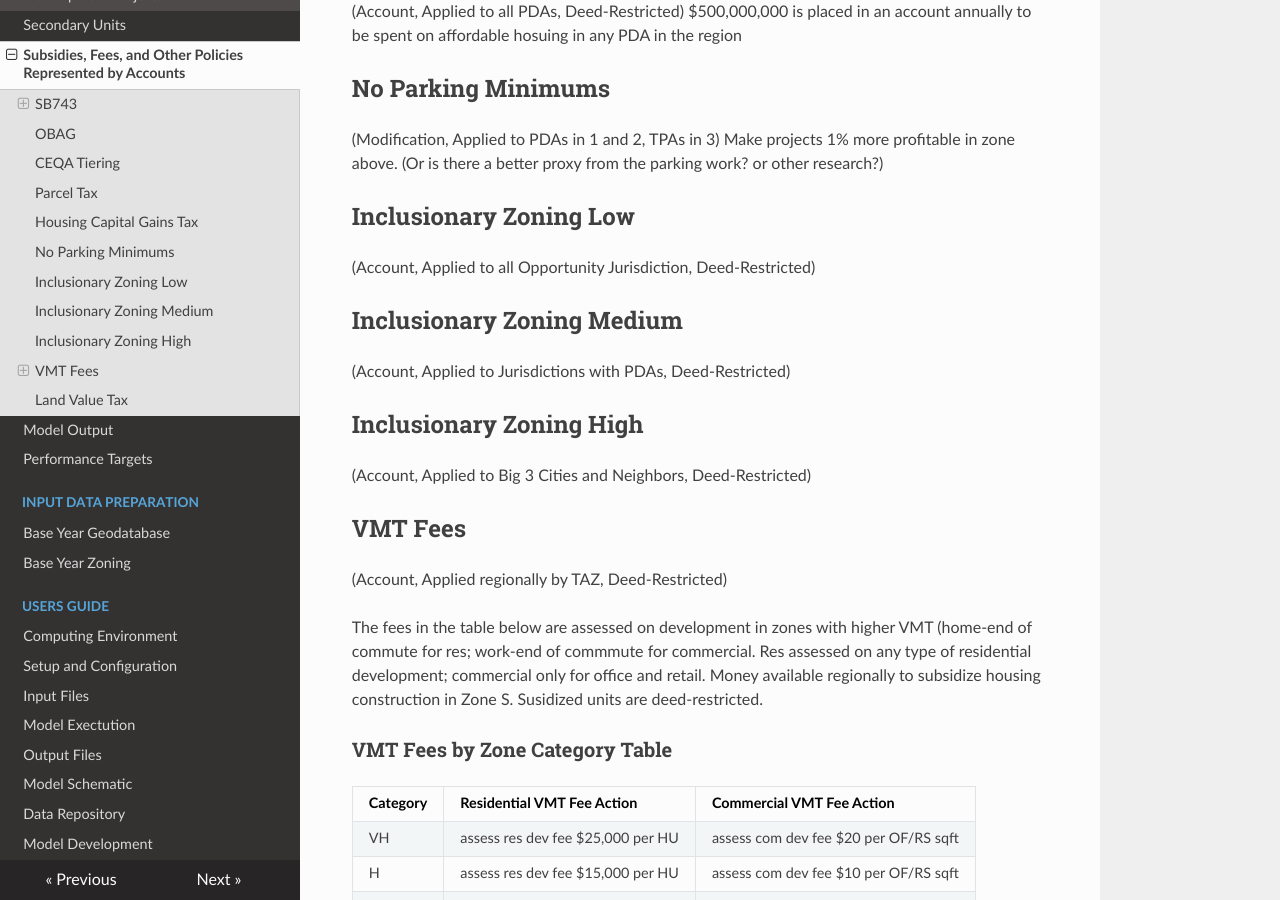
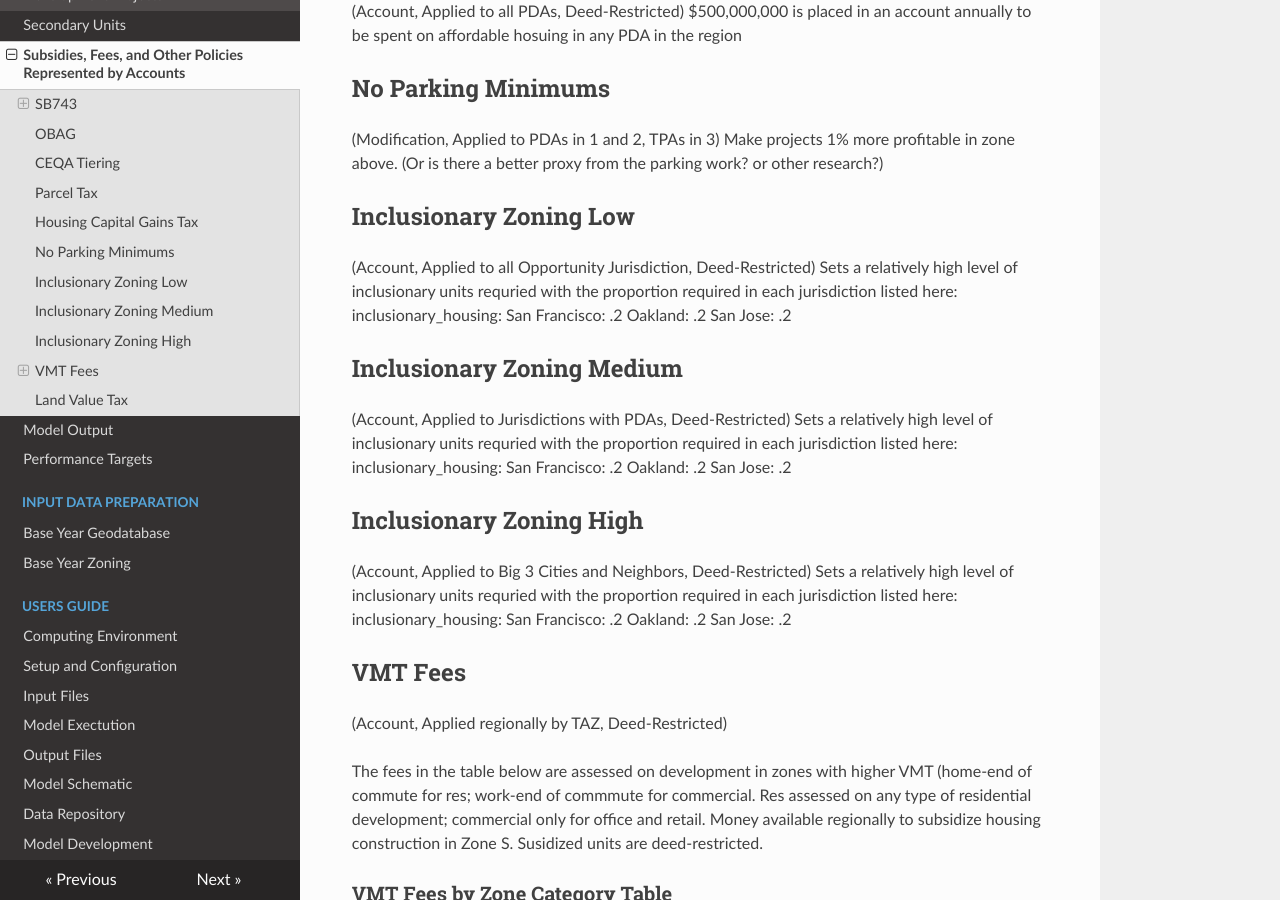
Before and after one commit to BayAreaMetro/baus_docs2, an MkDocs documentation site: the page built from docs/pba40/accounts_pba40.md, in a window 1280 px wide and 900 px high, scrolled down 1098 px. Built offline with MkDocs 1.6.1, drawn with Linux system fonts in a browser that asks for light colours; nearby versions of some CDN libraries; old or Windows-style settings are respelled for this version of MkDocs.

Commit message:
Update accounts_pba40.md

```diff
--- a/docs/pba40/accounts_pba40.md
+++ b/docs/pba40/accounts_pba40.md
@@ -39,12 +39,27 @@ Make projects 1% more profitable in zone above. (Or is there a better proxy from
 
 ## Inclusionary Zoning Low
 (Account, Applied to all Opportunity Jurisdiction, Deed-Restricted)
+Sets a relatively high level of inclusionary units requried with the proportion required in each jurisdiction listed here:
+inclusionary_housing:
+  San Francisco: .2
+  Oakland: .2
+  San Jose: .2
 
 ## Inclusionary Zoning Medium
 (Account, Applied to Jurisdictions with PDAs, Deed-Restricted)
+Sets a relatively high level of inclusionary units requried with the proportion required in each jurisdiction listed here:
+inclusionary_housing:
+  San Francisco: .2
+  Oakland: .2
+  San Jose: .2
 
 ## Inclusionary Zoning High
 (Account, Applied to Big 3 Cities and Neighbors, Deed-Restricted)
+Sets a relatively high level of inclusionary units requried with the proportion required in each jurisdiction listed here:
+inclusionary_housing:
+  San Francisco: .2
+  Oakland: .2
+  San Jose: .2
 
 ## VMT Fees
 (Account, Applied regionally by TAZ, Deed-Restricted)
```
